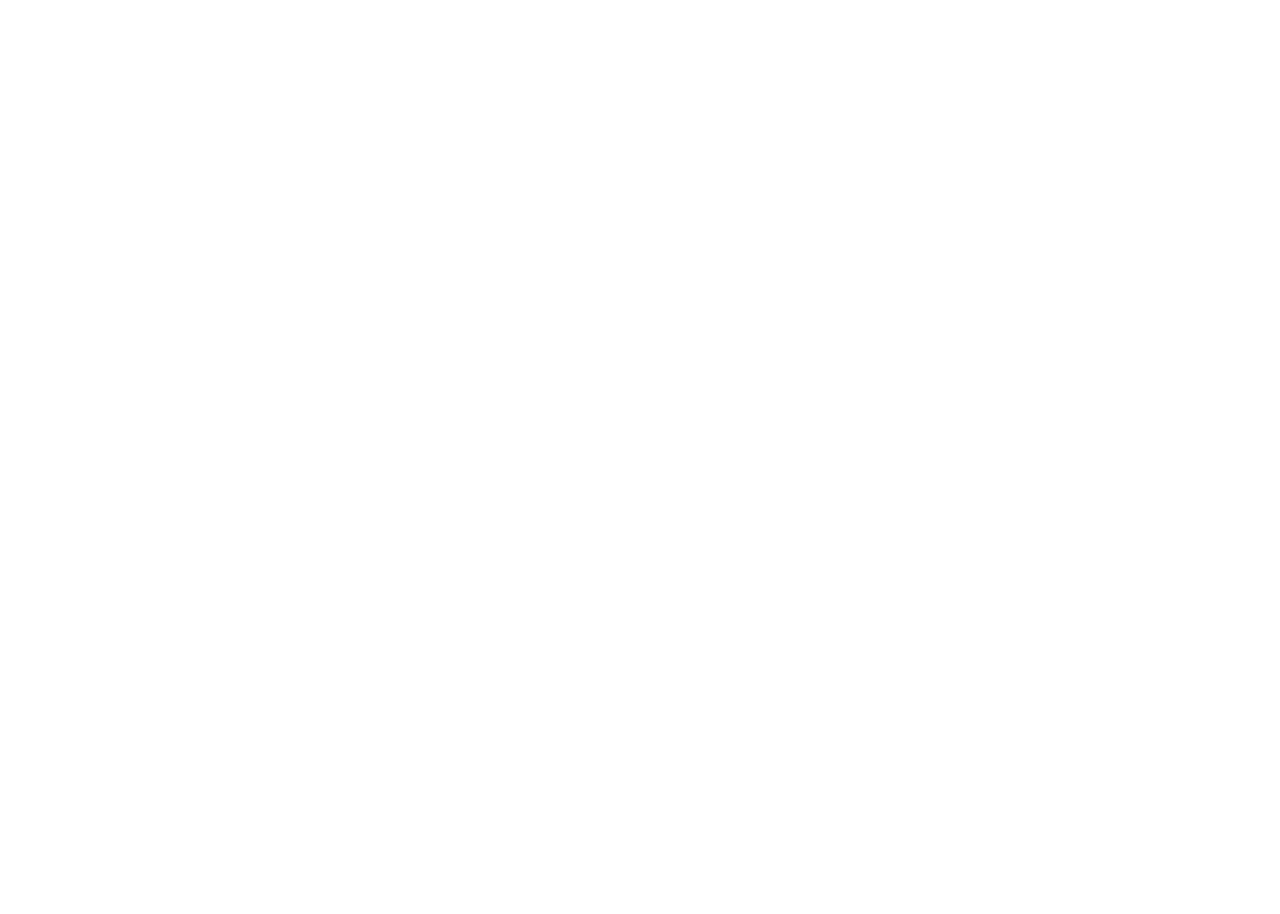
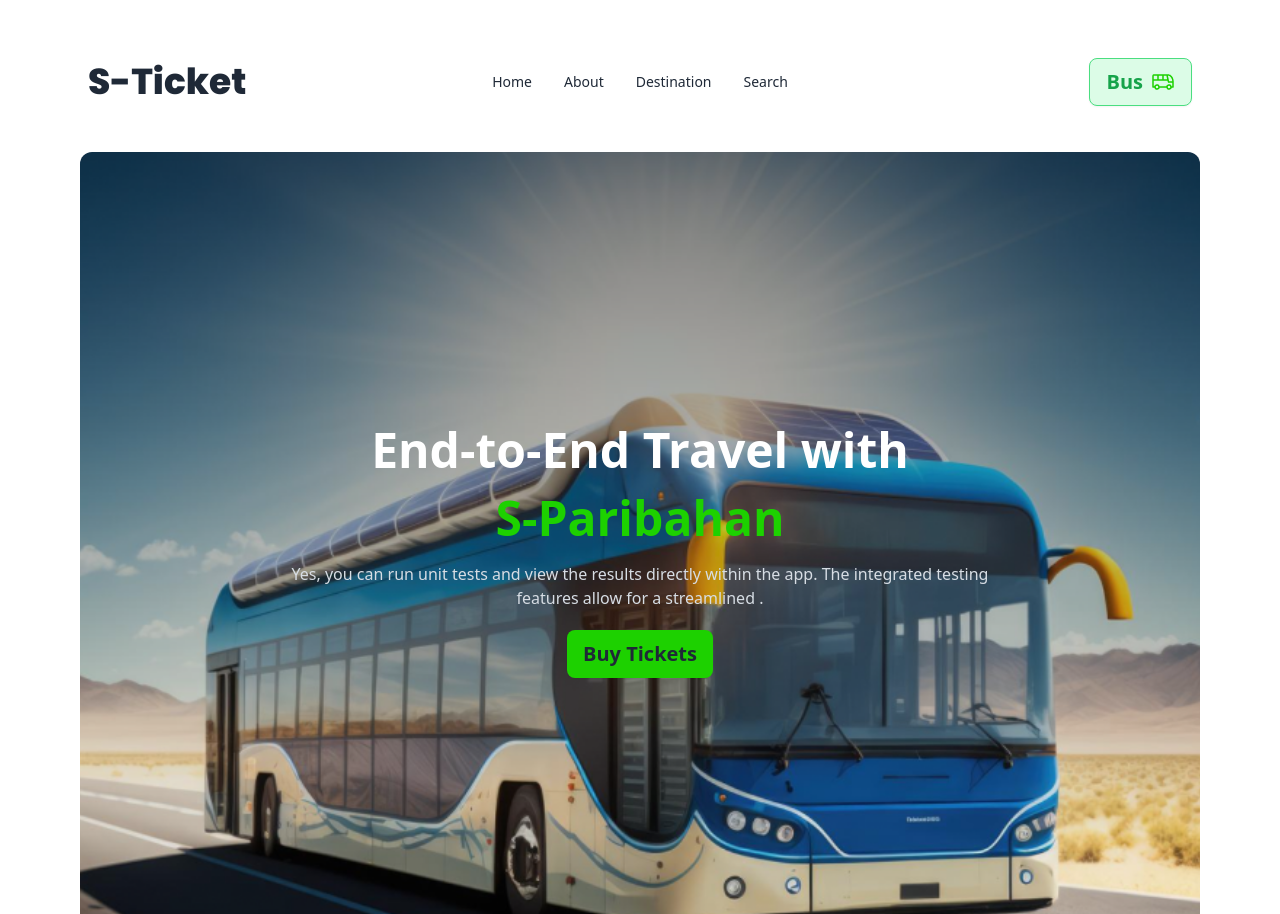
Before and after one commit to shaadi1478/Bus-Ticket, a plain HTML site: page index.html in a window 1280 px wide. Shown: the top 914 px of the page. Before the commit the page ends 800 px from the top, so only its background shows below. Drawn offline with nearby package versions, Linux system fonts and the light colour scheme.

Commit message:
added header section

```diff
--- a/index.html
+++ b/index.html
@@ -1,11 +1,92 @@
 <!DOCTYPE html>
 <html lang="en">
 <head>
+    <!-- Google Font Link -->
+    <link rel="preconnect" href="https://fonts.googleapis.com">
+    <link rel="preconnect" href="https://fonts.gstatic.com" crossorigin>
+    <link href="https://fonts.googleapis.com/css2?family=Poppins:wght@100;200;300;400;500;600;700;800&display=swap" rel="stylesheet">
+
     <meta charset="UTF-8">
     <meta name="viewport" content="width=device-width, initial-scale=1.0">
-    <title>Sarbik Paribahan </title>
+    <link href="https://cdn.jsdelivr.net/npm/daisyui@4.7.2/dist/full.min.css" rel="stylesheet" type="text/css" />
+    <script src="https://cdn.tailwindcss.com"></script>
+    <title>Sarbik-Ticket</title>
+    <style>
+        .poppins {
+            font-family: "Poppins", sans-serif;
+          }
+    </style>
 </head>
-<body>
+<body class="">
+    <header class="mx-20 my-12">
+        <div>
+            <div class="navbar bg-base-100">
+                <div class="navbar-start">
+                  <div class="dropdown">
+                    <div tabindex="0" role="button" class="btn btn-ghost lg:hidden">
+                      <svg xmlns="http://www.w3.org/2000/svg" class="h-5 w-5" fill="none" viewBox="0 0 24 24" stroke="currentColor"><path stroke-linecap="round" stroke-linejoin="round" stroke-width="2" d="M4 6h16M4 12h8m-8 6h16" /></svg>
+                    </div>
+                    <ul tabindex="0" class="menu menu-sm dropdown-content mt-3 z-[1] p-2 shadow bg-base-100 rounded-box w-52">
+                        <li><a>Home</a></li>
+                        <li><a href="">About</a></li>
+                        <li><a>Destination</a></li>
+                        <li><a href="">Search</a></li>
+                    </ul>
+                  </div>
+                  <a class="text-4xl font-extrabold poppins">S-Ticket</a>
+                </div>
+                <div class="navbar-center text-xl hidden lg:flex">
+                  <ul class="menu menu-horizontal px-1">
+                    <li><a>Home</a></li>
+                    <li><a href="">About</a></li>
+                    <li><a>Destination</a></li>
+                    <li><a href="">Search</a></li>
+                  </ul>
+                </div>
+                <div class="navbar-end">
+                  <a class="btn text-green-600 bg-green-100 border border-green-400 text-[20px] font-bold">Bus <img src="images/bus-icon.png" alt=""></a>
+                </div>
+              </div>
+        </div>
+        <div class="mt-9 ">
+            <div class="hero lg:min-h-screen h-screen rounded-xl lg:h-auto" style="background-image: url(images/banner.png);">
+                <!-- <div class="hero-overlay bg-opacity-60"></div> -->
+                <div class="hero-content text-center text-neutral-content">
+                  <div class="max-w-[742px]">
+                    <h1 class="mb-5 text-5xl text-white font-bold">End-to-End Travel with</h1>
+                    <h1 class="mb-5 text-5xl font-bold text-[#1DD100]">S-Paribahan</h1>
+                    <p class="mb-5">Yes, you can run unit tests and view the results directly within the app. The integrated testing features allow for a streamlined .</p>
+                    <button class="btn bg-[#1DD100] text-xl font-bold border-none">Buy Tickets</button>
+                  </div>
+                </div>
+
+              </div>
+              <!-- Bonus Section -->
+              <!-- <div class="flex justify-around relative">
+                <div class="flex gap-6 bg-slate-300 absolute left-3">
+                    <img src="images/people.png" alt="">
+                    <div>
+                        <h1>500K+</h1>
+                        <p>Registered users</p>
+                    </div>
+                </div>
+                <div class="flex gap-6 bg-slate-300 absolute">
+                    <img src="images/ticket-cupon.png" alt="">
+                    <div>
+                        <h1>1.7 lacks</h1>
+                        <p>Tickets sold</p>
+                    </div>
+                </div>
+                <div class="flex gap-6 bg-slate-300 absolute">
+                    <img src="images/stoppage.png" alt="">
+                    <div>
+                        <h1>80K+</h1>
+                        <p>Rental partners</p>
+                    </div>
+                </div>
+              </div> -->
+        </div>
+    </header>
 
 </body>
 </html>
--- /dev/null
+++ b/tailwind.config.js
@@ -0,0 +1,8 @@
+/** @type {import('tailwindcss').Config} */
+module.exports = {
+    content: ["./src/**/*.{html,js}"],
+    theme: {
+      extend: {},
+    },
+    plugins: [],
+  }
```
